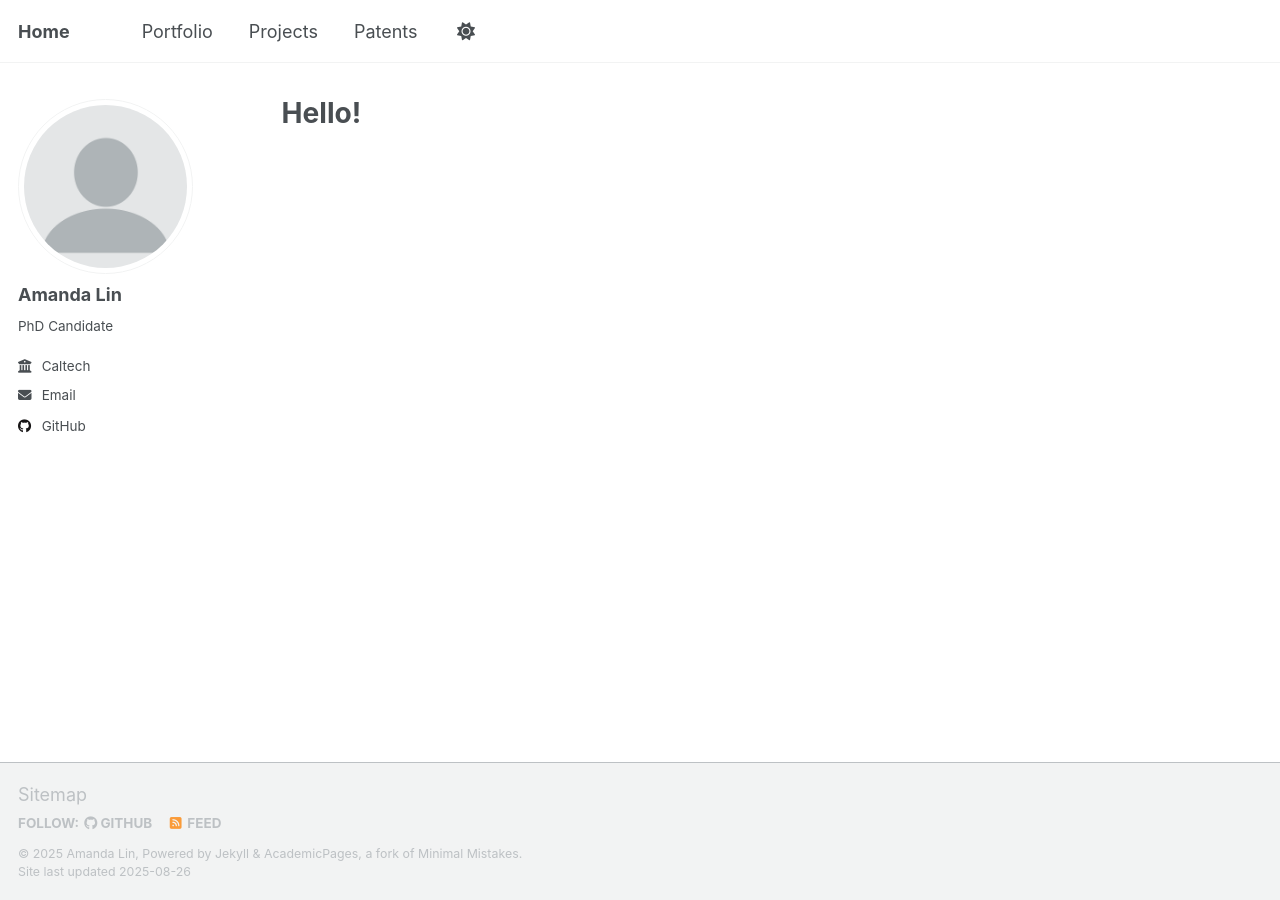
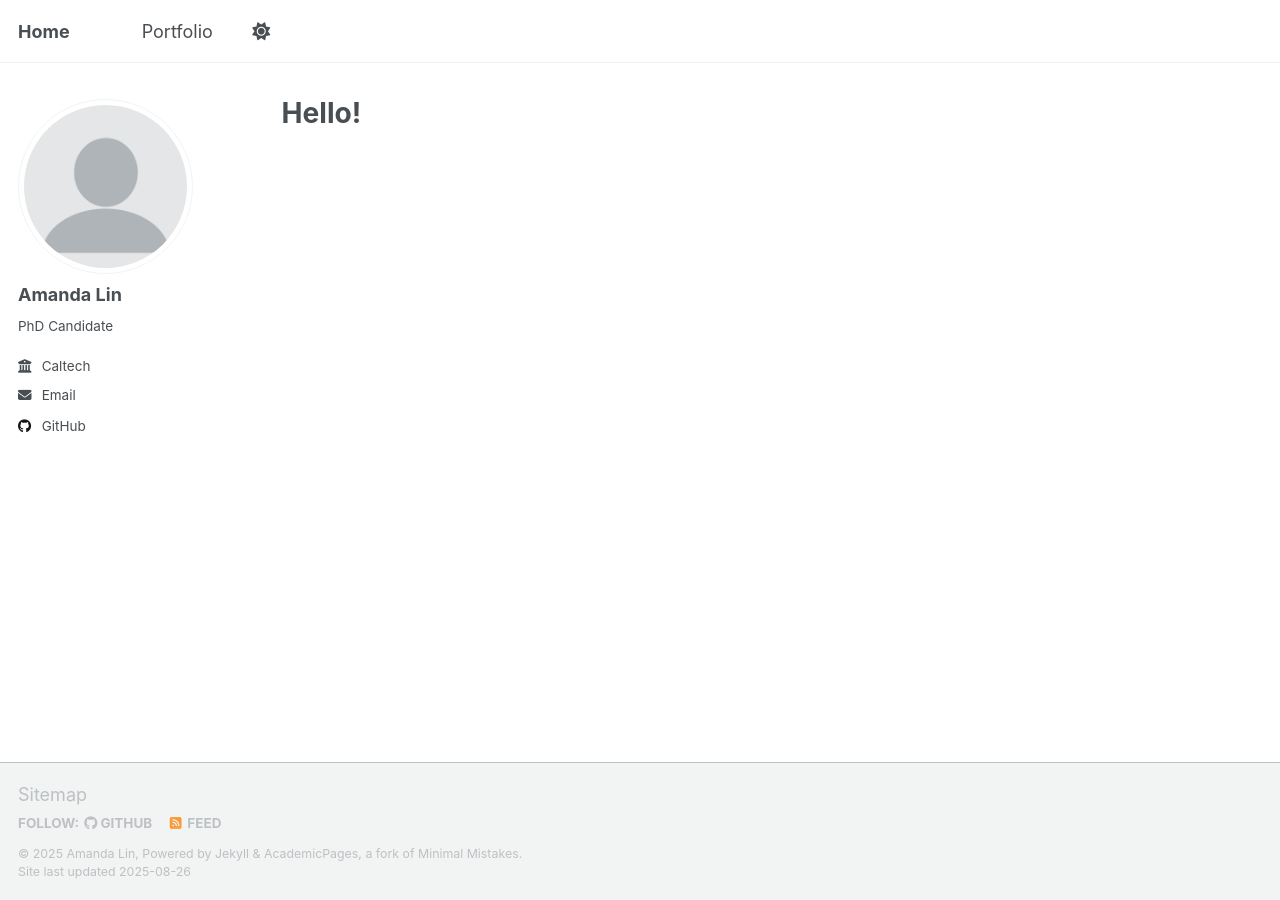
Before and after one commit to amandaylin/amandaylin.github.io, a Jekyll site: the page built from _pages/about.md, in a window 1280 px wide. Built offline with Jekyll 4.4.1, drawn with Linux system fonts in a browser that asks for light colours; a script that is not in the unit is left out.

Commit message:
Update navigation.yml

```diff
--- a/_data/navigation.yml
+++ b/_data/navigation.yml
@@ -20,12 +20,6 @@ main:
   - title: "Portfolio"
     url: /portfolio/
 
-  - title: "Projects"
-    url: /projects/
-
-  - title: "Patents"
-    url: /patents/
-
   #- title: "Blog Posts"
     #url: /year-archive/
 
```
